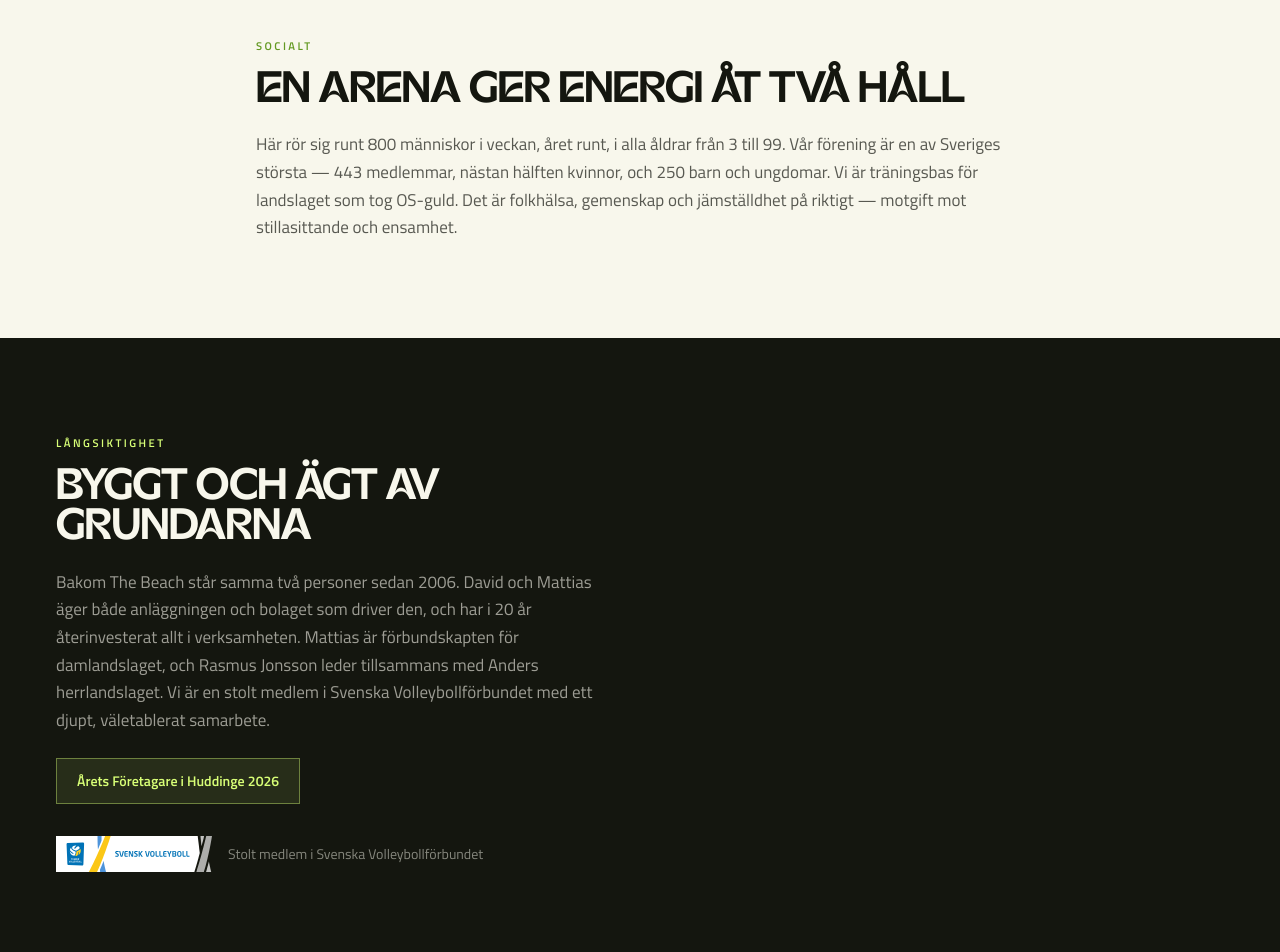
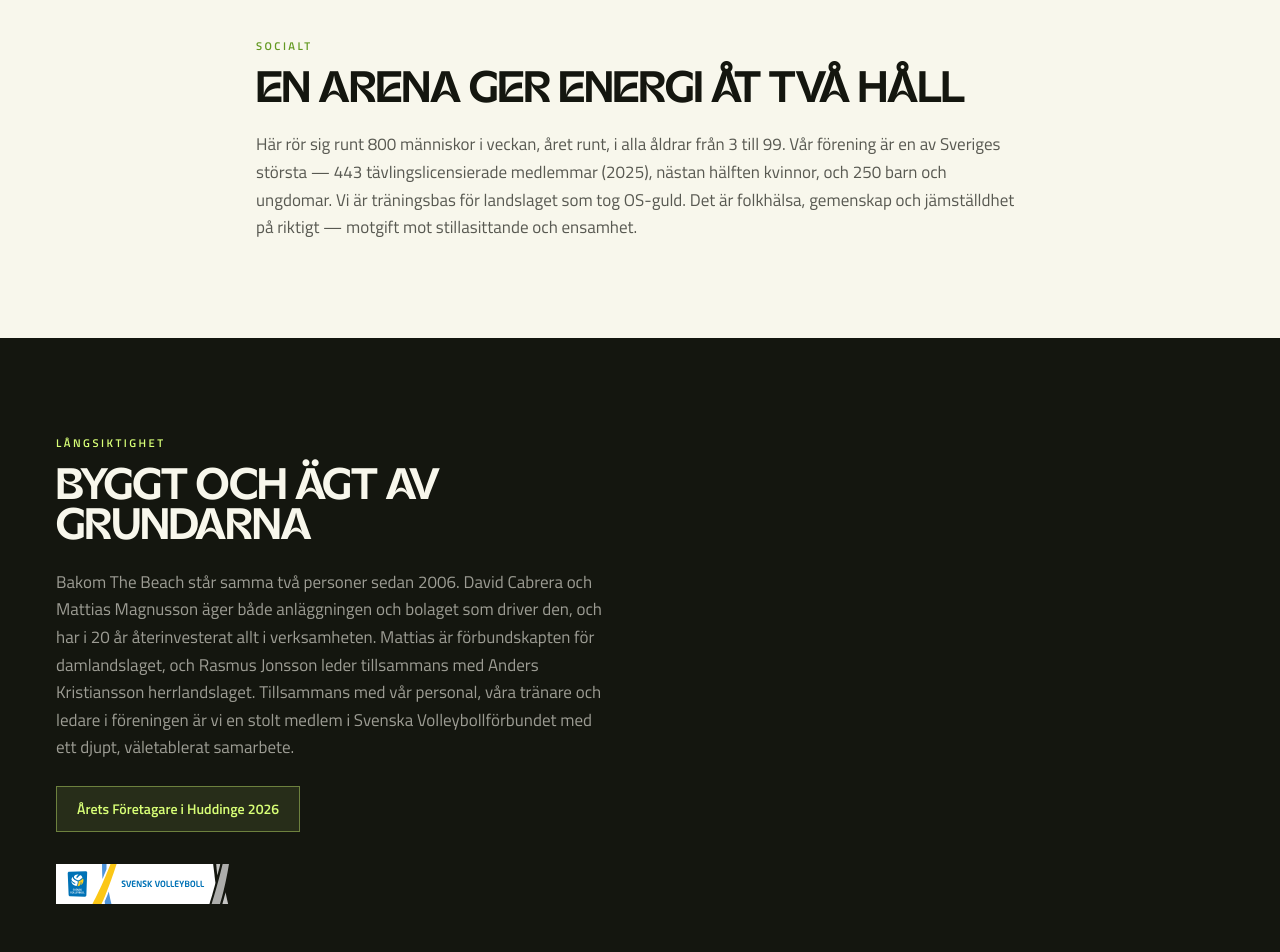
Before and after one commit to thebeachvolleyclub/thebeach-site, a Next.js app: page /hallbarhet in a window 1280 px wide. Shown: the part 1620-2572 px from the top of the page. Built offline with nearby package versions, Linux system fonts and the light colour scheme; no server answers.

Commit message:
Hållbarhet: uppdaterad social- och grundartext (tävlingslicens 2025, fullständiga namn, personal/tränare/ledare)

```diff
--- a/src/app/hallbarhet/page.tsx
+++ b/src/app/hallbarhet/page.tsx
@@ -74,9 +74,9 @@ export default function HallbarhetPage() {
             <Reveal delay={0.05}>
               <p className="text-[17px] leading-relaxed text-black/70">
                 Här rör sig runt 800 människor i veckan, året runt, i alla åldrar från 3 till 99. Vår förening
-                är en av Sveriges största — 443 medlemmar, nästan hälften kvinnor, och 250 barn och ungdomar.
-                Vi är träningsbas för landslaget som tog OS-guld. Det är folkhälsa, gemenskap och jämställdhet
-                på riktigt — motgift mot stillasittande och ensamhet.
+                är en av Sveriges största — 443 tävlingslicensierade medlemmar (2025), nästan hälften kvinnor,
+                och 250 barn och ungdomar. Vi är träningsbas för landslaget som tog OS-guld. Det är folkhälsa,
+                gemenskap och jämställdhet på riktigt — motgift mot stillasittande och ensamhet.
               </p>
             </Reveal>
           </div>
@@ -91,17 +91,17 @@ export default function HallbarhetPage() {
                 Byggt och ägt av grundarna
               </h2>
               <p className="mb-6 text-[17px] leading-relaxed text-bone/60">
-                Bakom The Beach står samma två personer sedan 2006. David och Mattias äger både anläggningen
-                och bolaget som driver den, och har i 20 år återinvesterat allt i verksamheten. Mattias är
-                förbundskapten för damlandslaget, och Rasmus Jonsson leder tillsammans med Anders herrlandslaget.
-                Vi är en stolt medlem i Svenska Volleybollförbundet med ett djupt, väletablerat samarbete.
+                Bakom The Beach står samma två personer sedan 2006. David Cabrera och Mattias Magnusson äger
+                både anläggningen och bolaget som driver den, och har i 20 år återinvesterat allt i verksamheten.
+                Mattias är förbundskapten för damlandslaget, och Rasmus Jonsson leder tillsammans med Anders
+                Kristiansson herrlandslaget. Tillsammans med vår personal, våra tränare och ledare i föreningen
+                är vi en stolt medlem i Svenska Volleybollförbundet med ett djupt, väletablerat samarbete.
               </p>
               <p className="inline-flex items-center gap-3 border border-lime/40 bg-lime/10 px-5 py-3 text-sm font-semibold text-lime">
                 Årets Företagare i Huddinge 2026
               </p>
-              <div className="mt-8 flex items-center gap-4">
-                <img src="/media/svenska-volleyboll.svg" alt="Svenska Volleybollförbundet" className="h-9 w-auto" />
-                <span className="text-sm text-bone/50">Stolt medlem i Svenska Volleybollförbundet</span>
+              <div className="mt-8">
+                <img src="/media/svenska-volleyboll.svg" alt="Svenska Volleybollförbundet" className="h-10 w-auto" />
               </div>
             </Reveal>
             {FOUNDER_PHOTO ? (
```
